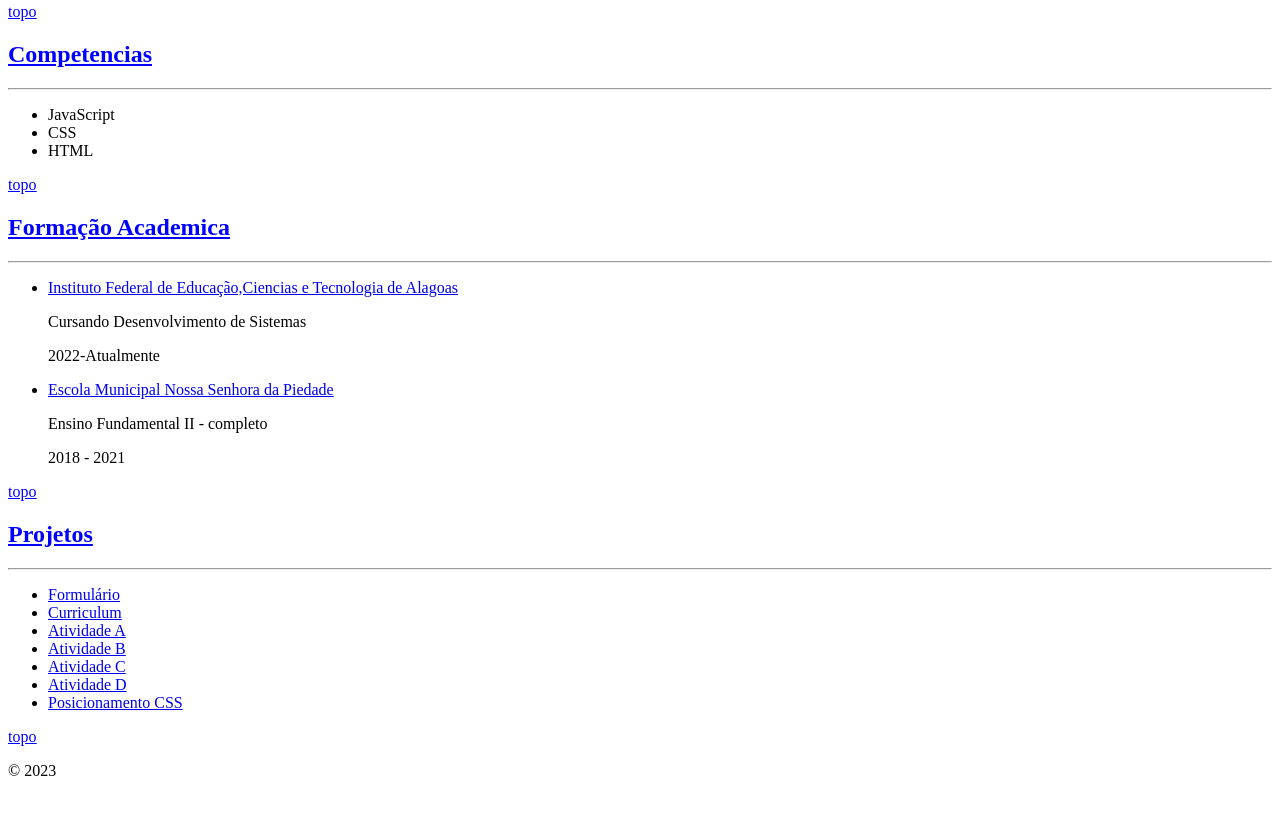
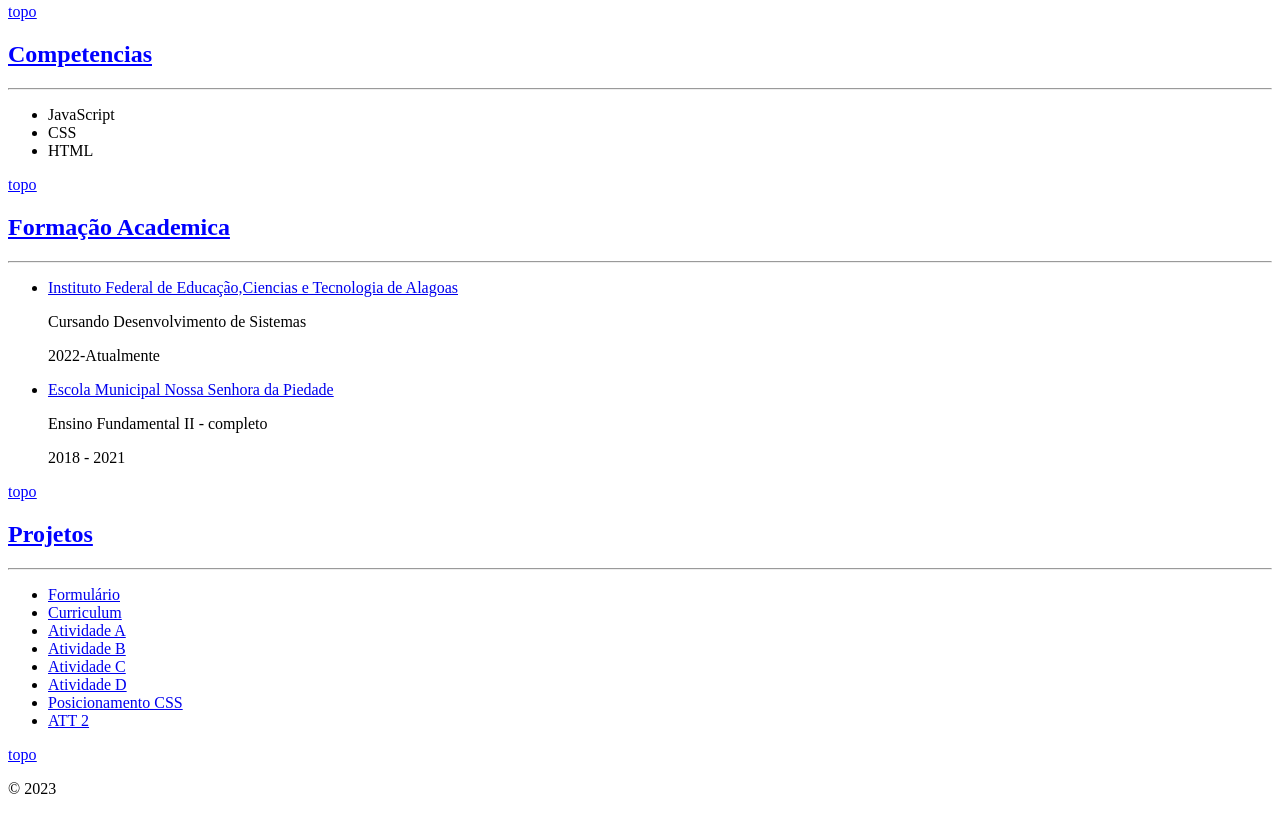
Before and after one commit to alanvc11/alanvc11.github.io, a plain HTML site: page index.html in a window 1280 px wide. Shown: the part 953-1767 px from the top of the page. Drawn offline with Linux system fonts and the light colour scheme.

Commit message:
Update index.html

```diff
--- a/index.html
+++ b/index.html
@@ -87,6 +87,7 @@ Com ela, dá para desenhar o mundo.</p>
     <li><a href="https://alanvc11.github.io/atividade-3/"> Atividade C </a></li>
     <li><a href="https://alanvc11.github.io/atividade-4/"> Atividade D </a></li>
     <li><a href="https://alanvc11.github.io/atividade-5"> Posicionamento CSS </a></li>
+    <li><a href="https://alanvc11.github.io/atividade-5-2"> ATT 2 </a></li>
 
     </ul>
 
```
